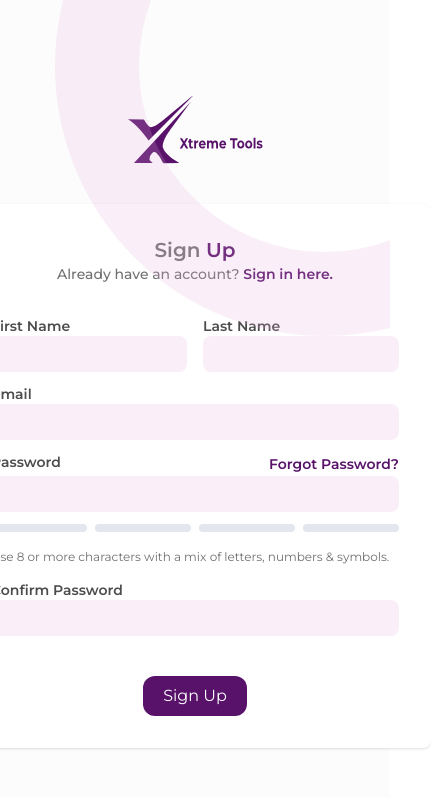
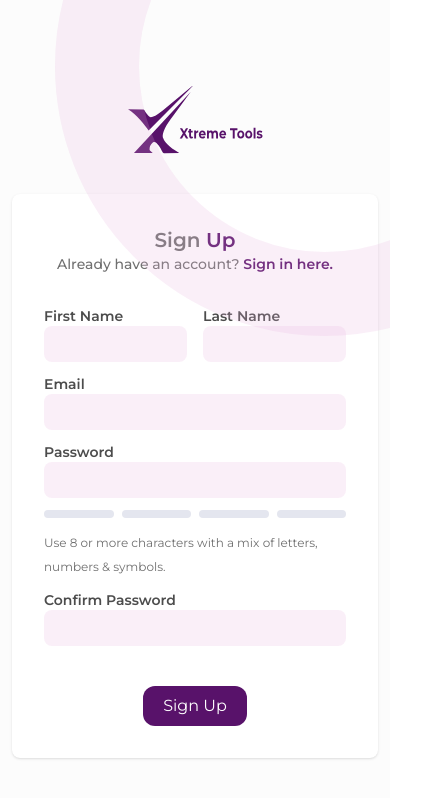
Before and after one commit to SabirKhanek/xtreme-tools, a React (Vite) app: page /signup in a window 390 px wide. Shown: the top 798 px of the page, 431 px wide, since content can reach past the window. Built offline with nearby package versions, Linux system fonts and the light colour scheme.

Commit message:
feat: auth pages responsive

```diff
--- a/src/pages/auth/forget/index.tsx
+++ b/src/pages/auth/forget/index.tsx
@@ -32,8 +32,10 @@ export function ForgetPassword({ className }: ForgetPasswordProps) {
     validationSchema: Yup.object({ email: Yup.string().email().required() }),
   });
   return (
-    <div className={`flex justify-center items-center flex-col ${className}`}>
-      <div className="w-[472px] rounded-lg bg-white shadow p-8">
+    <div
+      className={`flex justify-center items-center flex-col w-full px-3  ${className}`}
+    >
+      <div className="max-w-[472px] w-full rounded-lg bg-white shadow p-8">
         <div className="text-center flex-col justify-center items-center mb-8">
           <h2 className=" font-semibold text-xl text-[#707070]">
             Forgot <span className="text-primary">Password</span>
--- a/src/pages/auth/index.tsx
+++ b/src/pages/auth/index.tsx
@@ -15,7 +15,6 @@ export function Auth({ className }: AuthProps) {
   }, []);
   return (
     <div className={`relative bg-[#FCFCFC] grow ${className}`}>
-      <img className="absolute top-0 right-0 " src={tr_circle} alt="" />
       <img
         className="absolute left-5 bottom-10 hidden sm:inline scale-[60%] md:scale-75 lg:scale-90"
         src={auth_1}
@@ -26,12 +25,17 @@ export function Auth({ className }: AuthProps) {
         src={auth_2}
         alt=""
       />
-      <div className="mx-auto my-0 flex flex-col gap-10 w-full min-h-screen justify-center items-center max-w-2xl">
+      <div className="mx-auto my-0 flex z-10 flex-col gap-10 w-full min-h-screen justify-center items-center max-w-2xl">
         <Link to="/">
           <img src="/logo.svg" alt="" />
         </Link>
         <Outlet />
       </div>
+      <img
+        className="absolute pointer-events-none z-0 top-0 right-0 "
+        src={tr_circle}
+        alt=""
+      />
     </div>
   );
 }
--- a/src/pages/auth/login/index.tsx
+++ b/src/pages/auth/login/index.tsx
@@ -33,8 +33,10 @@ export function LoginPage({ className }: LoginPageProps) {
     validationSchema: signInSchema,
   });
   return (
-    <div className={`flex justify-center items-center flex-col ${className}`}>
-      <div className="w-[472px] rounded-lg bg-white shadow p-8">
+    <div
+      className={`flex justify-center items-center flex-col w-full px-3 ${className}`}
+    >
+      <div className="max-w-[472px] w-full rounded-lg bg-white shadow p-8">
         <div className="text-center flex-col justify-center items-center mb-8">
           <h2 className=" font-semibold text-xl text-[#707070]">
             Sign <span className="text-primary">In</span>
--- a/src/pages/auth/reset-password/index.tsx
+++ b/src/pages/auth/reset-password/index.tsx
@@ -44,8 +44,10 @@ export function ResetPassword({ className }: ResetPasswordProps) {
     }),
   });
   return (
-    <div className={`flex justify-center items-center flex-col ${className}`}>
-      <div className="w-[472px] rounded-lg bg-white shadow p-8">
+    <div
+      className={`flex justify-center items-center flex-col w-full px-3 ${className}`}
+    >
+      <div className="max-w-[472px] w-full rounded-lg bg-white shadow p-8">
         <div className="text-center flex-col justify-center items-center mb-8">
           <h2 className=" font-semibold text-xl text-[#707070]">
             Reset <span className="text-primary">Password</span>
--- a/src/pages/auth/signup/index.tsx
+++ b/src/pages/auth/signup/index.tsx
@@ -45,8 +45,10 @@ export function SignUp({ className }: signupProps) {
     validationSchema: signUpSchema,
   });
   return (
-    <div className={`flex justify-center items-center flex-col ${className}`}>
-      <div className="w-[472px] rounded-lg bg-white shadow p-8">
+    <div
+      className={`flex justify-center items-center flex-col w-full px-3 ${className}`}
+    >
+      <div className="max-w-[472px] w-full rounded-lg bg-white shadow p-8">
         <div className="text-center flex-col justify-center items-center mb-8">
           <h2 className=" font-semibold text-xl text-[#707070]">
             Sign <span className="text-primary">Up</span>
@@ -101,13 +103,6 @@ export function SignUp({ className }: signupProps) {
             isTouched={formik.touched.password}
             error={formik.errors.password}
             formikTouched={formik.setFieldTouched}
-            labelAction={
-              <Link to="/forget">
-                <span className="text-primary cursor-pointer font-semibold text-sm">
-                  Forgot Password?
-                </span>
-              </Link>
-            }
           />
           <div className="my-3">
             <PasswordStrength password={formik.values.password} />
```
